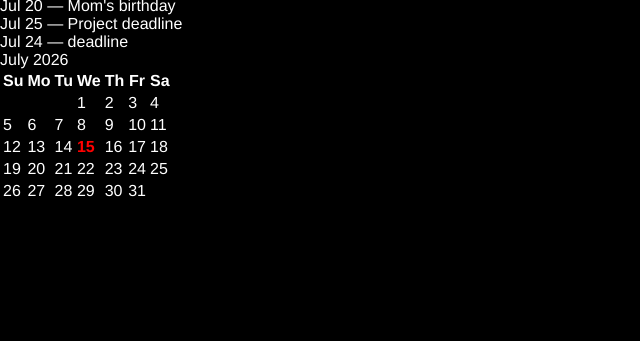
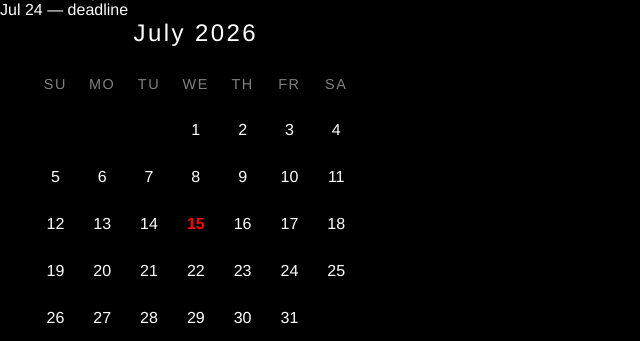
Before and after one commit to trackstar124-code/Smart-Mirror, a Flask app: page / in a window 1280 px wide. Shown: the part 489-830 px from the top of the page, without its empty margins (0-640 px from the left). Before the commit the page ends 686 px from the top, so only its background shows below. Run offline with Flask 3, Linux system fonts and the light colour scheme; data that the repository does not hold is empty.

Commit message:
Made the Calender better

```diff
--- a/smart-mirror/app/ui/static/style.css
+++ b/smart-mirror/app/ui/static/style.css
@@ -37,16 +37,47 @@ body {
 .city {
     font-size: 1.5rem;
     text-align: center;
+    margin-top: -2rem;
 }
 
 .current {
     display: flex;
     align-items: center;
     justify-content: center;
-    margin-left: 3rem;
+    margin-left: 2rem;
 }
 
 .today {
     color: red;
     font-weight: bold;
 }
+
+#calendar {
+    width: fit-content;   /* shrink the container to hug its widest child (the table) */
+    margin-left: 2rem;    /* move the WHOLE calendar block to the left */
+}
+
+#calendar table {
+    border-collapse: collapse;   /* removes the default gaps between cells */
+    margin: 0;              /* auto left/right margins = centers the table */
+}
+#calendar td, #calendar th {
+    width: 2.8rem;              /* equal cell widths → a proper grid */
+    height: 2.8rem;             /* equal heights → square-ish cells */
+    text-align: center;         /* center the number in each cell */
+}
+
+#calendar th {
+    font-size: 0.9rem;          /* smaller than the numbers */
+    opacity: 0.5;               /* dimmed — less attention-grabbing */
+    text-transform: uppercase;  /* SU MO TU... (subtle, formal look) */
+    letter-spacing: 0.1rem;     /* a little breathing room between letters */
+    font-weight: 400;
+}
+
+.cal-title {
+    font-size: 1.5rem;
+    letter-spacing: 0.15rem;
+    margin-bottom: 0.8rem;      /* gap between title and the grid */
+    text-align: center;
+}
```
